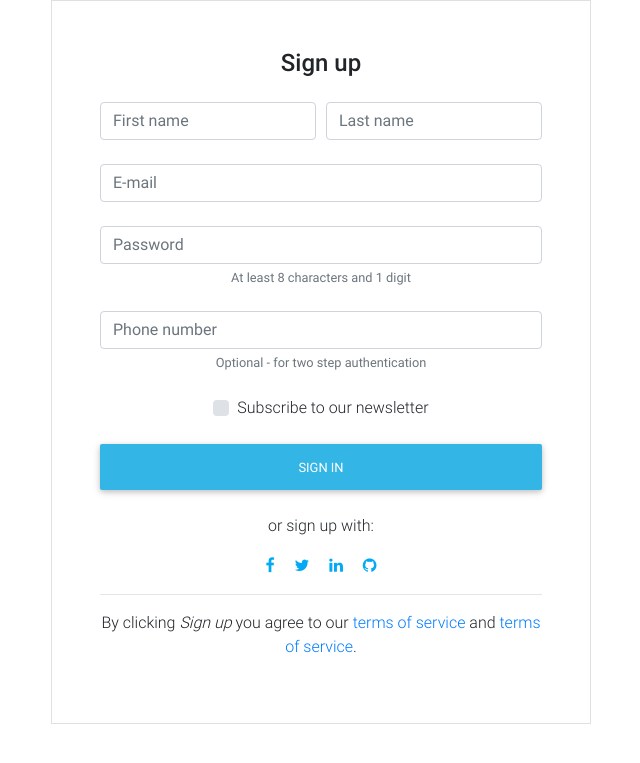
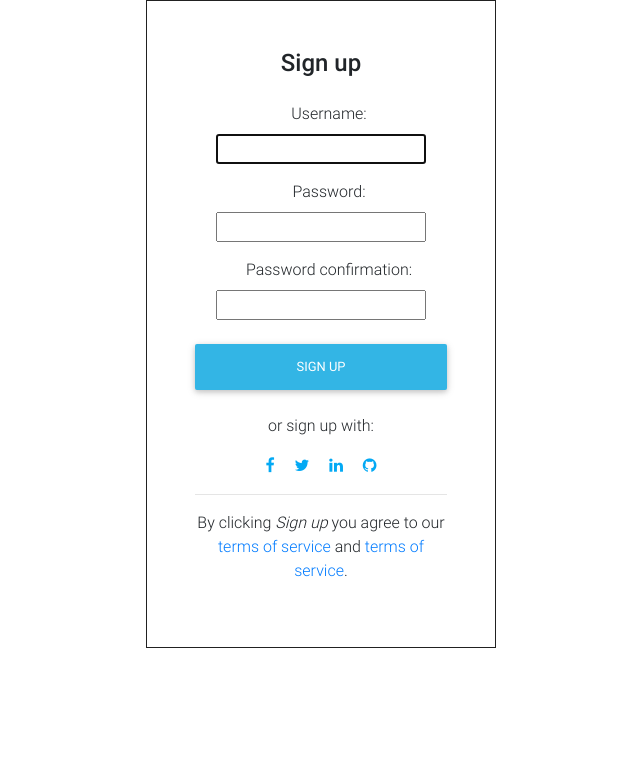
Before and after one commit to Alexmhack/Django-Signup, a Django app: page /signup/ in a window 1280 px wide. Shown: the top 763 px of the page, without its empty margins (319-959 px from the left). Run offline with Django 3.2, Linux system fonts and the light colour scheme; some libraries are stand-ins or nearby versions.

Commit message:
modify sign up template

```diff
--- a/templates/signup.html
+++ b/templates/signup.html
@@ -10,12 +10,10 @@
 
 	    {% for message in messages %}
 
-	    <li{% if message.tags %} class="{{ message.tags }}"{% endif %}>{{ message }}</li>
 		<!--Panel-->
 		<div class="card border-danger mb-3">
-		    <div class="card-header">Error</div>
-		    <div class="card-body text-danger">
-		        <h5 class="card-title">Danger card title</h5>
+		    <div class="card-header text-danger">
+		        <p class="card-title">{{ message }}</p>
 		    </div>
 		</div>
 		<!--/.Panel-->
@@ -25,48 +23,35 @@
 	{% endif %}
 
 <div class="row">
-	<div class="col-md-3"></div>
+	<div class="col-md-4"></div>
 
-	<div class="col-md-6">
+	<div class="col-md-4">
 		<!-- Default form register -->
-		<form class="text-center border border-light p-5">
+		<form class="border border-dark text-center p-5" method="post">
+			{% csrf_token %}
+		    <p class="h4 mb-4 text-center">Sign up</p>
 
-		    <p class="h4 mb-4">Sign up</p>
+		    <!-- {{ form.as_p }} -->
 
-		    <div class="form-row mb-4">
-		        <div class="col">
-		            <!-- First name -->
-		            <input type="text" id="defaultRegisterFormFirstName" class="form-control" placeholder="First name">
-		        </div>
-		        <div class="col">
-		            <!-- Last name -->
-		            <input type="text" id="defaultRegisterFormLastName" class="form-control" placeholder="Last name">
-		        </div>
-		    </div>
-
-		    <!-- E-mail -->
-		    <input type="email" id="defaultRegisterFormEmail" class="form-control mb-4" placeholder="E-mail">
-
-		    <!-- Password -->
-		    <input type="password" id="defaultRegisterFormPassword" class="form-control" placeholder="Password" aria-describedby="defaultRegisterFormPasswordHelpBlock">
-		    <small id="defaultRegisterFormPasswordHelpBlock" class="form-text text-muted mb-4">
-		        At least 8 characters and 1 digit
-		    </small>
-
-		    <!-- Phone number -->
-		    <input type="text" id="defaultRegisterPhonePassword" class="form-control" placeholder="Phone number" aria-describedby="defaultRegisterFormPhoneHelpBlock">
-		    <small id="defaultRegisterFormPhoneHelpBlock" class="form-text text-muted mb-4">
-		        Optional - for two step authentication
-		    </small>
-
-		    <!-- Newsletter -->
-		    <div class="custom-control custom-checkbox">
-		        <input type="checkbox" class="custom-control-input" id="defaultRegisterFormNewsletter">
-		        <label class="custom-control-label" for="defaultRegisterFormNewsletter">Subscribe to our newsletter</label>
-		    </div>
+			{% for field in form %}
+		    <p>
+		    	<span class="ml-3">
+		        	{{ field.label_tag }}
+		        </span>
+		        <span class="mr-0">
+		        	{{ field }}
+		        </span>
+		        <!-- {% if field.help_text %}
+		          <small style="color: grey">{{ field.help_text }}</small>
+		        {% endif %} -->
+		        {% for error in field.errors %}
+		          <p style="color: red">{{ error }}</p>
+		        {% endfor %}
+		    </p>
+		    {% endfor %}
 
 		    <!-- Sign up button -->
-		    <button class="btn btn-info my-4 btn-block" type="submit">Sign in</button>
+		    <button class="btn btn-info my-4 btn-block" type="submit">Sign up</button>
 
 		    <!-- Social register -->
 		    <p>or sign up with:</p>
@@ -96,7 +81,7 @@
 		<!-- Default form register -->
 	</div>
 
-	<div class="col-md-3"></div>
+	<div class="col-md-4"></div>
 
 </div>
 
```
